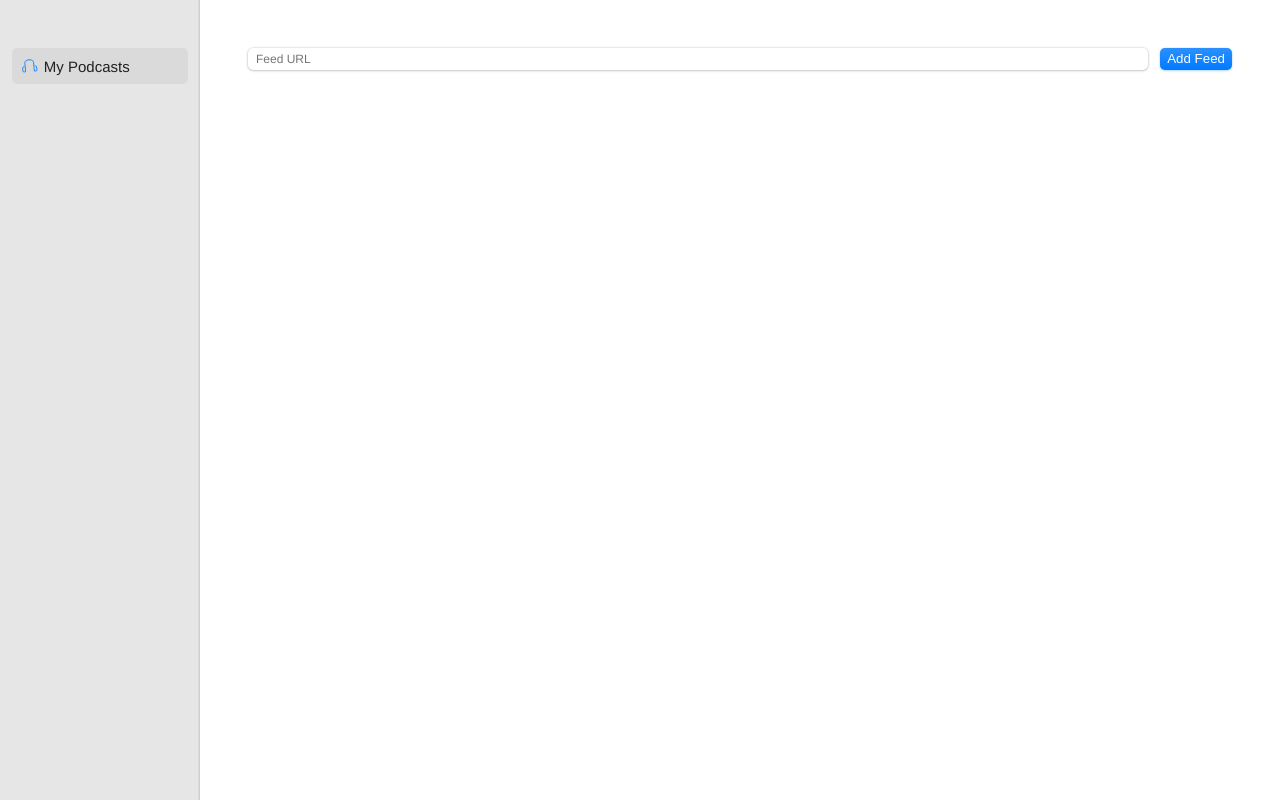
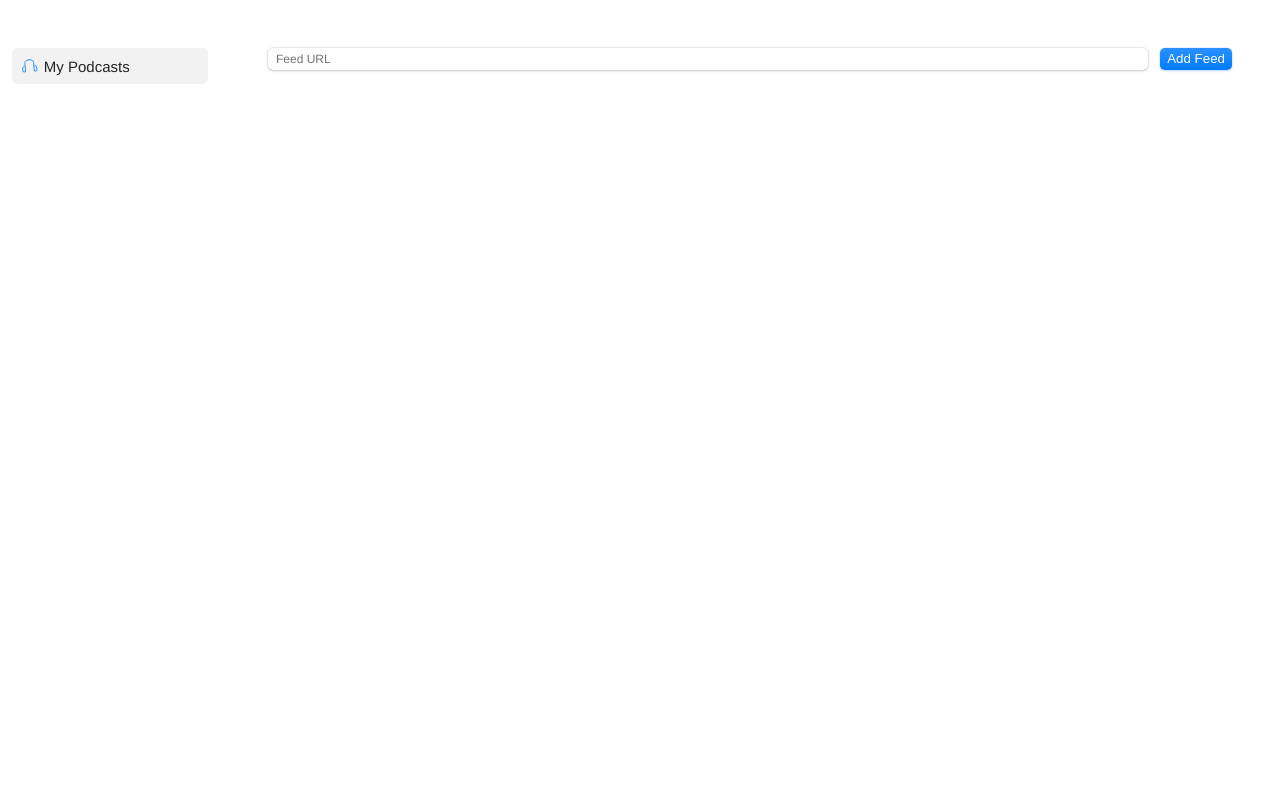
Before and after one commit to ramijames/feedl, a Nuxt app: page / in a window 1280 px wide. Built offline with nearby package versions, Linux system fonts and the light colour scheme.

Commit message:
Correcting transparency in the sidebar component

```diff
--- a/assets/main.scss
+++ b/assets/main.scss
@@ -5,7 +5,6 @@ body {
     padding: 0;
     margin: 0;
     font-family: $font-family-main;
-    background-color: $white;
     font-size: $font-size-xs;
     font-smooth: antialiased;
     -webkit-font-smoothing: antialiased;
--- a/components/Sidebar.vue
+++ b/components/Sidebar.vue
@@ -23,7 +23,8 @@
   padding: $spacing-lg $spacing-sm;
   height: 100%;
   overflow-y: auto;
-  background: linear-gradient(to right, transparent 99%, #C6C6C6 100%);
+  background: rgba(255, 255, 255, 0.1); // Adjust opacity as needed
+  backdrop-filter: blur(4px);
   -webkit-app-region: drag;
   app-region: drag;
 
--- a/electron/main.js
+++ b/electron/main.js
@@ -28,14 +28,16 @@ app.on('ready', async () => {
     width: 1180,
     height: 920,
     transparent: true,
-    backgroundColor: '#00FFFFFF',
+    backgroundColor: '#00000000',
     webPreferences: {
       preload: path.join(__dirname, 'preload.js'),
       contextIsolation: true,
       nodeIntegration: false,
     },
     frame: false,
-    titleBarStyle: 'hidden'
+    titleBarStyle: 'hidden',
+    vibrancy: 'under-window',
+    visualEffectState: 'active',
   });
 
   console.log(mainWindow)
--- a/layouts/default.vue
+++ b/layouts/default.vue
@@ -19,8 +19,8 @@ import Sidebar from '~/components/Sidebar.vue'
 
 .default-layout {
   display: grid;
-  grid-template-columns: 200px 1fr;
-  background-color: #E6E6E6;
+  grid-template-columns: 220px 1fr;
+  // background-color: #E6E6E6;
   height: 100%;
   overflow: hidden;
 
```
